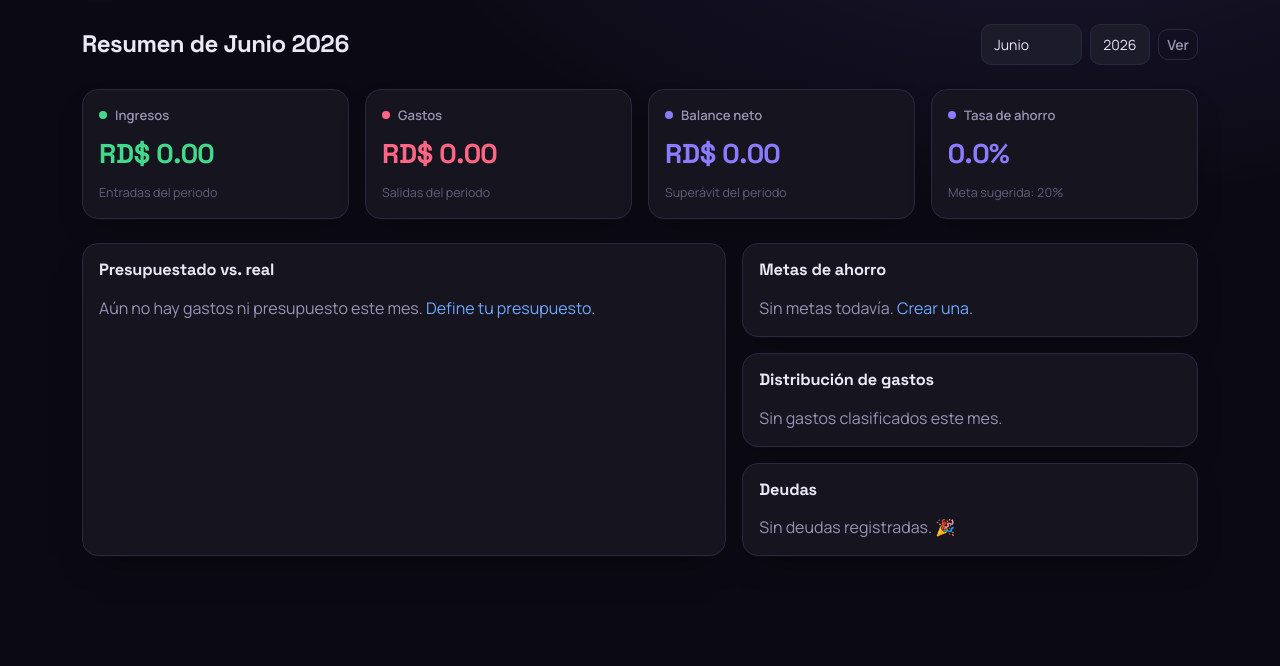
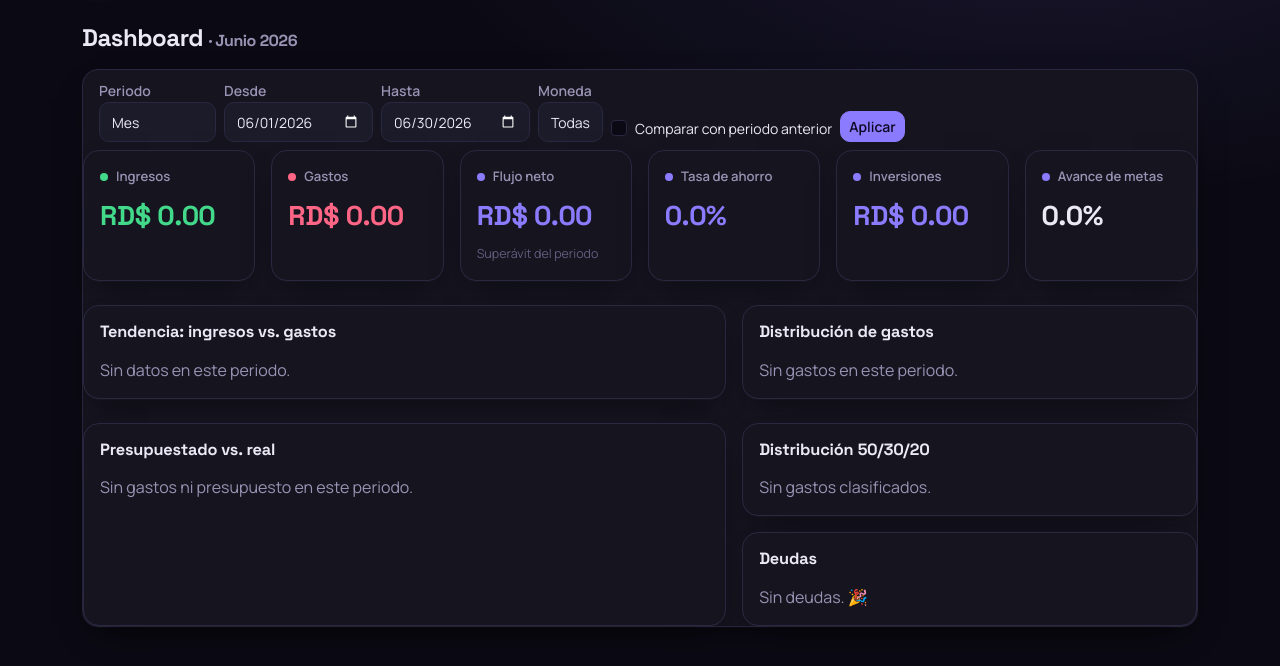
Before and after one commit to Peraltasolenny/finanzas-app, a Flask app: page / in a window 1280 px wide. Shown: the part 61-727 px from the top of the page. Run offline with Flask 3, Linux system fonts and the light colour scheme; the visitor is signed in with stand-in values (Sample User, id 1); data comes from the database, SQL or seed files in the repository; data that the repository does not hold is empty.

Commit message:
v3: dashboard con filtros (periodo/rango/moneda/comparación), tarjetas nuevas (flujo neto, inversiones, avance metas) clicables y gráficos (tendencia, distribución)
Co-Authored-By: Claude Opus 4.8 (1M context) <noreply@anthropic.com>

```diff
--- a/main.py
+++ b/main.py
@@ -9,6 +9,7 @@ from extensions import db
 from models import Category, Transaction, Budget, Goal, Debt
 from importer import parse_statement
 import finance
+import reports
 
 main_bp = Blueprint("main", __name__)
 
@@ -57,88 +58,99 @@ MESES = ["", "Enero", "Febrero", "Marzo", "Abril", "Mayo", "Junio",
 @main_bp.route("/")
 @login_required
 def dashboard():
-    year, month = _parse_period()
     uid = current_user.id
-
-    # Materializa transacciones recurrentes vencidas al abrir el resumen.
+    today = date.today()
     finance.generate_due_transactions(current_user)
 
-    def period_filter(q):
-        return q.filter(
-            Transaction.user_id == uid,
-            extract("year", Transaction.tx_date) == year,
-            extract("month", Transaction.tx_date) == month,
-        )
+    # Filtros: granularidad, rango personalizado, moneda, comparación.
+    g = request.args.get("g", "month")
+    desde = _parse_iso_date(request.args.get("desde"))
+    hasta = _parse_iso_date(request.args.get("hasta"))
+    cur = request.args.get("cur") or None
+    comparar = request.args.get("cmp") == "1"
 
-    ingresos = period_filter(
-        db.session.query(func.coalesce(func.sum(Transaction.amount), 0.0))
-    ).filter(Transaction.type == "income").scalar() or 0.0
+    start, end, periodo_label = reports.period_range(g, desde, hasta, today)
+    rates = finance.get_rates(current_user)
+    base = current_user.settings.base_currency
 
-    gastos = period_filter(
-        db.session.query(func.coalesce(func.sum(Transaction.amount), 0.0))
-    ).filter(Transaction.type == "expense").scalar() or 0.0
-
-    neto = ingresos - gastos
+    from models import Account, LIABILITY_KINDS
+    txs = reports.filter_txs(
+        Transaction.query.filter(Transaction.user_id == uid), start, end, currency=cur)
+    ingresos, gastos, neto = reports.totals(current_user, txs, rates)
     tasa_ahorro = (neto / ingresos * 100) if ingresos > 0 else 0.0
 
-    # Presupuestado vs real por categoría de gasto
-    gasto_por_cat = dict(
-        period_filter(
-            db.session.query(Transaction.category_id, func.sum(Transaction.amount))
-        ).filter(Transaction.type == "expense")
-        .group_by(Transaction.category_id).all()
-    )
+    comp = None
+    if comparar:
+        pstart, pend = reports.prev_range(start, end)
+        ptxs = reports.filter_txs(
+            Transaction.query.filter(Transaction.user_id == uid), pstart, pend, currency=cur)
+        ping, pgas, pneto = reports.totals(current_user, ptxs, rates)
+        comp = {"ingresos": ping, "gastos": pgas, "neto": pneto,
+                "label": f"{pstart.strftime('%d/%m')} – {pend.strftime('%d/%m')}"}
 
-    presupuestos = {
-        b.category_id: b.amount
-        for b in Budget.query.filter_by(user_id=uid, year=year, month=month).all()
-    }
+    # Monto en inversiones (certificados, corretaje, inversión).
+    inv_kinds = ["inversion", "certificado", "corretaje"]
+    inversiones_total = sum(
+        finance.to_base(a.balance, a.currency, current_user, rates)
+        for a in Account.query.filter_by(user_id=uid, is_active=True)
+        .filter(Account.kind.in_(inv_kinds)).all())
 
-    categorias_gasto = Category.query.filter_by(
-        user_id=uid, type="expense", is_active=True
-    ).order_by(Category.name).all()
+    # Avance total de metas (%).
+    metas = Goal.query.filter_by(user_id=uid).order_by(Goal.priority, Goal.created_at.desc()).all()
+    tgt = sum(m.target_amount for m in metas)
+    cur_tot = sum(m.current_amount for m in metas)
+    avance_metas = round(cur_tot / tgt * 100, 1) if tgt > 0 else 0.0
 
-    filas_presupuesto = []
-    total_presupuestado = 0.0
-    for c in categorias_gasto:
-        presup = presupuestos.get(c.id, 0.0)
-        real = gasto_por_cat.get(c.id, 0.0)
-        total_presupuestado += presup
-        if presup == 0 and real == 0:
-            continue
-        pct = (real / presup * 100) if presup > 0 else None
-        filas_presupuesto.append({
-            "nombre": c.name, "presupuestado": presup, "real": real,
-            "diferencia": presup - real, "pct": pct,
-        })
-
-    metas = Goal.query.filter_by(user_id=uid).order_by(Goal.created_at.desc()).all()
-
-    # Deudas = pasivos (tarjetas/préstamos) de Productos + deudas heredadas.
-    from models import Account, LIABILITY_KINDS
+    # Deudas (pasivos + heredadas).
     pasivos = Account.query.filter_by(user_id=uid, is_active=True).filter(
         Account.kind.in_(LIABILITY_KINDS)).all()
-    deudas = Debt.query.filter_by(user_id=uid).order_by(Debt.balance.desc()).all()
+    deudas = Debt.query.filter_by(user_id=uid).all()
     total_deuda = sum(d.balance for d in deudas) + sum(a.balance for a in pasivos)
     total_pago_min = sum(d.minimum_payment for d in deudas) + sum(a.minimum_payment for a in pasivos)
 
-    # Distribución de gastos del periodo por grupo (necesidades/gustos/inversión).
-    rates = finance.get_rates(current_user)
-    period_txs = period_filter(
-        db.session.query(Transaction)).filter(Transaction.type == "expense").all()
-    distribucion = finance.health_breakdown(current_user, period_txs, rates)
+    # Gráficos.
+    distribucion_pie = reports.expense_distribution(current_user, txs, rates)
+    tendencia = reports.trend_series(current_user, txs, start, end, rates)
+    salud = finance.health_breakdown(current_user, [t for t in txs if t.type == "expense"], rates)
+
+    # Presupuesto vs real (referido al mes de fin del rango).
+    presupuestos = {b.category_id: b.amount for b in Budget.query.filter_by(
+        user_id=uid, year=end.year, month=end.month).all()}
+    gasto_por_cat = {}
+    for t in txs:
+        if t.type == "expense":
+            gasto_por_cat[t.category_id] = gasto_por_cat.get(t.category_id, 0.0) + \
+                finance.to_base(t.amount, t.currency, current_user, rates)
+    filas_presupuesto = []
+    for c in Category.query.filter_by(user_id=uid, type="expense", is_active=True).order_by(Category.name).all():
+        presup = presupuestos.get(c.id, 0.0)
+        real = gasto_por_cat.get(c.id, 0.0)
+        if presup == 0 and real == 0:
+            continue
+        filas_presupuesto.append({"nombre": c.name, "presupuestado": presup, "real": real,
+                                  "pct": (real / presup * 100) if presup > 0 else None})
 
     return render_template(
-        "dashboard.html",
-        year=year, month=month, mes_nombre=MESES[month], meses=MESES,
+        "dashboard.html", g=g, periodo_label=periodo_label,
+        desde=start.isoformat(), hasta=end.isoformat(), cur=cur, comparar=comparar, comp=comp,
+        base=base, monedas=reports_monedas(current_user),
         ingresos=ingresos, gastos=gastos, neto=neto, tasa_ahorro=tasa_ahorro,
-        total_presupuestado=total_presupuestado,
-        filas_presupuesto=filas_presupuesto,
+        inversiones_total=inversiones_total, avance_metas=avance_metas,
         metas=metas, deudas=deudas, pasivos=pasivos,
         total_deuda=total_deuda, total_pago_min=total_pago_min,
-        distribucion=distribucion,
-        years=list(range(date.today().year - 3, date.today().year + 2)),
+        distribucion_pie=distribucion_pie, tendencia=tendencia, salud=salud,
+        filas_presupuesto=filas_presupuesto,
     )
+
+
+def reports_monedas(user):
+    """Lista de monedas del usuario (base + tasas) para el filtro."""
+    from models import ExchangeRate
+    ms = [user.settings.base_currency]
+    for r in ExchangeRate.query.filter_by(user_id=user.id).order_by(ExchangeRate.code).all():
+        if r.code not in ms:
+            ms.append(r.code)
+    return ms
 
 
 # ----------------- transacciones -----------------
--- a/templates/base.html
+++ b/templates/base.html
@@ -115,6 +115,7 @@
 </div>
 
 <script src="https://cdn.jsdelivr.net/npm/bootstrap@5.3.3/dist/js/bootstrap.bundle.min.js"></script>
+<script src="https://cdn.jsdelivr.net/npm/chart.js@4.4.3/dist/chart.umd.min.js"></script>
 <script>
   function finToggleTheme() {
     var html = document.documentElement;
--- a/templates/dashboard.html
+++ b/templates/dashboard.html
@@ -1,120 +1,174 @@
 {% extends "base.html" %}
-{% block title %}Resumen{% endblock %}
+{% block title %}Dashboard{% endblock %}
 {% block content %}
-<div class="d-flex justify-content-between align-items-center flex-wrap gap-2 mb-4">
-  <h4 class="mb-0 page-title">Resumen de {{ mes_nombre }} {{ year }}</h4>
-  {% include "_period.html" %}
+<div class="d-flex justify-content-between align-items-center flex-wrap gap-2 mb-3">
+  <h4 class="mb-0 page-title">Dashboard <span class="text-muted fs-6">· {{ periodo_label }}</span></h4>
 </div>
 
+{# Barra de filtros #}
+<div class="card shadow-sm mb-3"><div class="card-body py-2">
+  <form method="get" class="row g-2 align-items-end">
+    <div class="col-auto">
+      <label class="form-label small mb-0">Periodo</label>
+      <select name="g" class="form-select form-select-sm" onchange="this.form.submit()">
+        {% for k, label in {'day':'Día','week':'Semana','month':'Mes','quarter':'Trimestre','year':'Año','custom':'Personalizado'}.items() %}
+          <option value="{{ k }}" {{ 'selected' if g == k }}>{{ label }}</option>
+        {% endfor %}
+      </select>
+    </div>
+    <div class="col-auto">
+      <label class="form-label small mb-0">Desde</label>
+      <input type="date" name="desde" value="{{ desde }}" class="form-control form-control-sm">
+    </div>
+    <div class="col-auto">
+      <label class="form-label small mb-0">Hasta</label>
+      <input type="date" name="hasta" value="{{ hasta }}" class="form-control form-control-sm">
+    </div>
+    <div class="col-auto">
+      <label class="form-label small mb-0">Moneda</label>
+      <select name="cur" class="form-select form-select-sm">
+        <option value="">Todas</option>
+        {% for m in monedas %}<option value="{{ m }}" {{ 'selected' if cur == m }}>{{ m }}</option>{% endfor %}
+      </select>
+    </div>
+    <div class="col-auto">
+      <div class="form-check"><input class="form-check-input" type="checkbox" name="cmp" value="1" id="cmp" {{ 'checked' if comparar }}>
+        <label class="form-check-label small" for="cmp">Comparar con periodo anterior</label></div>
+    </div>
+    <div class="col-auto"><button class="btn btn-sm btn-dark">Aplicar</button></div>
+  </form>
+  {% if comp %}<div class="small text-muted mt-1">Comparando con {{ comp.label }}: ingresos {{ money(comp.ingresos) }} · gastos {{ money(comp.gastos) }} · neto {{ money(comp.neto) }}</div>{% endif %}
+</div>
+
+{% macro delta(actual, anterior) %}
+  {% if comp %}{% set d = actual - anterior %}<span class="small {{ 'txt-in' if d >= 0 else 'txt-out' }}">{{ '▲' if d >= 0 else '▼' }} {{ money(d|abs) }}</span>{% endif %}
+{% endmacro %}
+
+{# Tarjetas KPI (clicables) #}
 <div class="row g-3 mb-4">
-  <div class="col-6 col-lg-3">
+  <div class="col-6 col-lg-2">
+    <a class="text-decoration-none" href="{{ url_for('main.transactions', desde=desde, hasta=hasta) }}">
     <div class="card kpi h-100"><div class="card-body">
       <div class="kpi-label"><span class="dot dot-in"></span> Ingresos</div>
-      <div class="kpi-value txt-in">{{ money(ingresos) }}</div>
-      <div class="kpi-sub">Entradas del periodo</div>
-    </div></div>
+      <div class="kpi-value txt-in">{{ money(ingresos) }}</div>{{ delta(ingresos, comp.ingresos if comp) }}
+    </div></div></a>
   </div>
-  <div class="col-6 col-lg-3">
+  <div class="col-6 col-lg-2">
+    <a class="text-decoration-none" href="{{ url_for('main.transactions', desde=desde, hasta=hasta) }}">
     <div class="card kpi h-100"><div class="card-body">
       <div class="kpi-label"><span class="dot dot-out"></span> Gastos</div>
-      <div class="kpi-value txt-out">{{ money(gastos) }}</div>
-      <div class="kpi-sub">Salidas del periodo</div>
-    </div></div>
+      <div class="kpi-value txt-out">{{ money(gastos) }}</div>{{ delta(gastos, comp.gastos if comp) }}
+    </div></div></a>
   </div>
-  <div class="col-6 col-lg-3">
+  <div class="col-6 col-lg-2">
+    <a class="text-decoration-none" href="{{ url_for('v2.salud') }}">
     <div class="card kpi h-100"><div class="card-body">
-      <div class="kpi-label"><span class="dot dot-net"></span> Balance neto</div>
+      <div class="kpi-label"><span class="dot dot-net"></span> Flujo neto</div>
       <div class="kpi-value {{ 'txt-net' if neto >= 0 else 'txt-out' }}">{{ money(neto) }}</div>
-      <div class="kpi-sub">{{ 'Superávit del periodo' if neto >= 0 else 'Déficit del periodo' }}</div>
-    </div></div>
+      <div class="kpi-sub">{{ 'Superávit' if neto >= 0 else 'Déficit' }} del periodo</div>
+    </div></div></a>
   </div>
-  <div class="col-6 col-lg-3">
+  <div class="col-6 col-lg-2">
+    <a class="text-decoration-none" href="{{ url_for('v2.salud') }}">
     <div class="card kpi h-100"><div class="card-body">
       <div class="kpi-label"><span class="dot dot-save"></span> Tasa de ahorro</div>
       <div class="kpi-value txt-save">{{ '%.1f'|format(tasa_ahorro) }}%</div>
-      <div class="kpi-sub">Meta sugerida: 20%</div>
-    </div></div>
+    </div></div></a>
+  </div>
+  <div class="col-6 col-lg-2">
+    <a class="text-decoration-none" href="{{ url_for('v2.inversiones') }}">
+    <div class="card kpi h-100"><div class="card-body">
+      <div class="kpi-label"><span class="dot dot-net"></span> Inversiones</div>
+      <div class="kpi-value txt-net">{{ money(inversiones_total) }}</div>
+    </div></div></a>
+  </div>
+  <div class="col-6 col-lg-2">
+    <a class="text-decoration-none" href="{{ url_for('main.goals') }}">
+    <div class="card kpi h-100"><div class="card-body">
+      <div class="kpi-label"><span class="dot dot-save"></span> Avance de metas</div>
+      <div class="kpi-value">{{ avance_metas }}%</div>
+    </div></div></a>
   </div>
 </div>
 
+{# Gráficos #}
+<div class="row g-3 mb-4">
+  <div class="col-lg-7"><div class="card shadow-sm h-100"><div class="card-body">
+    <h5 class="card-title mb-3">Tendencia: ingresos vs. gastos</h5>
+    {% if tendencia.labels %}<canvas id="chartTrend" height="120"></canvas>
+    {% else %}<p class="text-muted mb-0">Sin datos en este periodo.</p>{% endif %}
+  </div></div></div>
+  <div class="col-lg-5"><div class="card shadow-sm h-100"><div class="card-body">
+    <h5 class="card-title mb-3">Distribución de gastos</h5>
+    {% if distribucion_pie.labels %}<canvas id="chartPie" height="220"></canvas>
+    {% else %}<p class="text-muted mb-0">Sin gastos en este periodo.</p>{% endif %}
+  </div></div></div>
+</div>
+
+{# Presupuesto, metas, deudas #}
 <div class="row g-3">
   <div class="col-lg-7">
-    <div class="card h-100"><div class="card-body">
+    <div class="card shadow-sm h-100"><div class="card-body">
       <h5 class="card-title mb-3">Presupuestado vs. real</h5>
       {% if filas_presupuesto %}
       <table class="table table-sm align-middle">
         <thead><tr><th>Categoría</th><th class="text-end">Presup.</th><th class="text-end">Real</th><th style="width:35%">Avance</th></tr></thead>
         <tbody>
         {% for f in filas_presupuesto %}
-          <tr>
-            <td class="fw-semibold">{{ f.nombre }}</td>
+          <tr><td class="fw-semibold">{{ f.nombre }}</td>
             <td class="text-end">{{ money(f.presupuestado) }}</td>
             <td class="text-end">{{ money(f.real) }}</td>
-            <td>
-              {% if f.pct is not none %}
-                {% set color = 'bg-success' if f.pct <= 80 else ('bg-warning' if f.pct <= 100 else 'bg-danger') %}
-                <div class="progress" style="height:18px">
-                  <div class="progress-bar {{ color }}" style="width: {{ [f.pct, 100]|min }}%">{{ '%.0f'|format(f.pct) }}%</div>
-                </div>
-              {% else %}
-                <span class="text-muted small">sin presupuesto</span>
-              {% endif %}
-            </td>
-          </tr>
+            <td>{% if f.pct is not none %}{% set color = 'bg-success' if f.pct <= 80 else ('bg-warning' if f.pct <= 100 else 'bg-danger') %}
+              <div class="progress" style="height:18px"><div class="progress-bar {{ color }}" style="width: {{ [f.pct, 100]|min }}%">{{ '%.0f'|format(f.pct) }}%</div></div>
+            {% else %}<span class="text-muted small">sin presupuesto</span>{% endif %}</td></tr>
         {% endfor %}
         </tbody>
       </table>
-      {% else %}
-        <p class="text-muted">Aún no hay gastos ni presupuesto este mes.
-        <a href="{{ url_for('main.budget', year=year, month=month) }}">Define tu presupuesto</a>.</p>
-      {% endif %}
+      {% else %}<p class="text-muted">Sin gastos ni presupuesto en este periodo.</p>{% endif %}
     </div></div>
   </div>
-
   <div class="col-lg-5">
     <div class="card shadow-sm mb-3"><div class="card-body">
-      <h5 class="card-title mb-3">Metas de ahorro</h5>
-      {% if metas %}
-        {% for g in metas %}
-          <div class="mb-3">
-            <div class="d-flex justify-content-between small mb-1"><span class="fw-semibold">{{ g.name }}</span>
-              <span class="text-muted">{{ money(g.current_amount) }} / {{ money(g.target_amount) }}</span></div>
-            <div class="progress" style="height:14px">
-              <div class="progress-bar bg-info" style="width: {{ g.progress }}%">{{ g.progress }}%</div>
-            </div>
-          </div>
-        {% endfor %}
-      {% else %}<p class="text-muted mb-0">Sin metas todavía. <a href="{{ url_for('main.goals') }}">Crear una</a>.</p>{% endif %}
-    </div></div>
-
-    {# Distribución de gastos (necesidades / gustos / inversión) #}
-    <div class="card shadow-sm mb-3"><div class="card-body">
-      <h5 class="card-title mb-3">Distribución de gastos</h5>
-      {% if distribucion.total > 0 %}
-        {% for f in distribucion.filas %}
-        <div class="mb-2">
-          <div class="d-flex justify-content-between small mb-1">
-            <span>{{ f.label }}</span>
-            <span class="text-muted">{{ f.real_pct }}% · {{ money(f.monto) }}</span>
-          </div>
-          <div class="progress" style="height:12px">
-            {% set color = 'bg-info' if f.key=='invest' else ('bg-primary' if f.key=='need' else 'bg-warning') %}
-            <div class="progress-bar {{ color }}" style="width: {{ [f.real_pct, 100]|min }}%"></div>
-          </div>
-        </div>
+      <h5 class="card-title mb-3">Distribución 50/30/20</h5>
+      {% if salud.total > 0 %}
+        {% for f in salud.filas %}
+        <div class="mb-2"><div class="d-flex justify-content-between small mb-1"><span>{{ f.label }}</span><span class="text-muted">{{ f.real_pct }}%</span></div>
+          <div class="progress" style="height:12px">{% set color = 'bg-info' if f.key=='invest' else ('bg-primary' if f.key=='need' else 'bg-warning') %}<div class="progress-bar {{ color }}" style="width: {{ [f.real_pct,100]|min }}%"></div></div></div>
         {% endfor %}
         <a href="{{ url_for('v2.salud') }}" class="small">Ver salud financiera →</a>
-      {% else %}<p class="text-muted mb-0">Sin gastos clasificados este mes.</p>{% endif %}
+      {% else %}<p class="text-muted mb-0">Sin gastos clasificados.</p>{% endif %}
     </div></div>
-
     <div class="card shadow-sm"><div class="card-body">
       <h5 class="card-title mb-3">Deudas</h5>
       {% if deudas or pasivos %}
         <p class="mb-1">Total: <strong class="text-danger">{{ money(total_deuda) }}</strong></p>
         <p class="text-muted small mb-0">Pago mínimo mensual: {{ money(total_pago_min) }}</p>
         <a href="{{ url_for('v2.tarjetas') }}" class="small">Ver productos →</a>
-      {% else %}<p class="text-muted mb-0">Sin deudas registradas. 🎉</p>{% endif %}
+      {% else %}<p class="text-muted mb-0">Sin deudas. 🎉</p>{% endif %}
     </div></div>
   </div>
 </div>
+
+<script>
+  const finPalette = ['#7c5cff','#22c55e','#ef4444','#f59e0b','#06b6d4','#ec4899','#8b5cf6','#14b8a6','#f97316','#64748b'];
+  {% if tendencia.labels %}
+  new Chart(document.getElementById('chartTrend'), {
+    type: 'line',
+    data: { labels: {{ tendencia.labels|tojson }},
+      datasets: [
+        { label: 'Ingresos', data: {{ tendencia.ingresos|tojson }}, borderColor: '#22c55e', backgroundColor: 'rgba(34,197,94,.15)', tension: .3, fill: true },
+        { label: 'Gastos', data: {{ tendencia.gastos|tojson }}, borderColor: '#ef4444', backgroundColor: 'rgba(239,68,68,.15)', tension: .3, fill: true }
+      ] },
+    options: { plugins: { legend: { labels: { color: '#9aa' } } }, scales: { x: { ticks: { color:'#9aa' } }, y: { ticks: { color:'#9aa' } } } }
+  });
+  {% endif %}
+  {% if distribucion_pie.labels %}
+  new Chart(document.getElementById('chartPie'), {
+    type: 'doughnut',
+    data: { labels: {{ distribucion_pie.labels|tojson }},
+      datasets: [{ data: {{ distribucion_pie.valores|tojson }}, backgroundColor: finPalette }] },
+    options: { plugins: { legend: { position: 'right', labels: { color: '#9aa', boxWidth: 12 } } } }
+  });
+  {% endif %}
+</script>
 {% endblock %}
```
Also changed, not shown: reports.py (added, +116 -0 lines).
